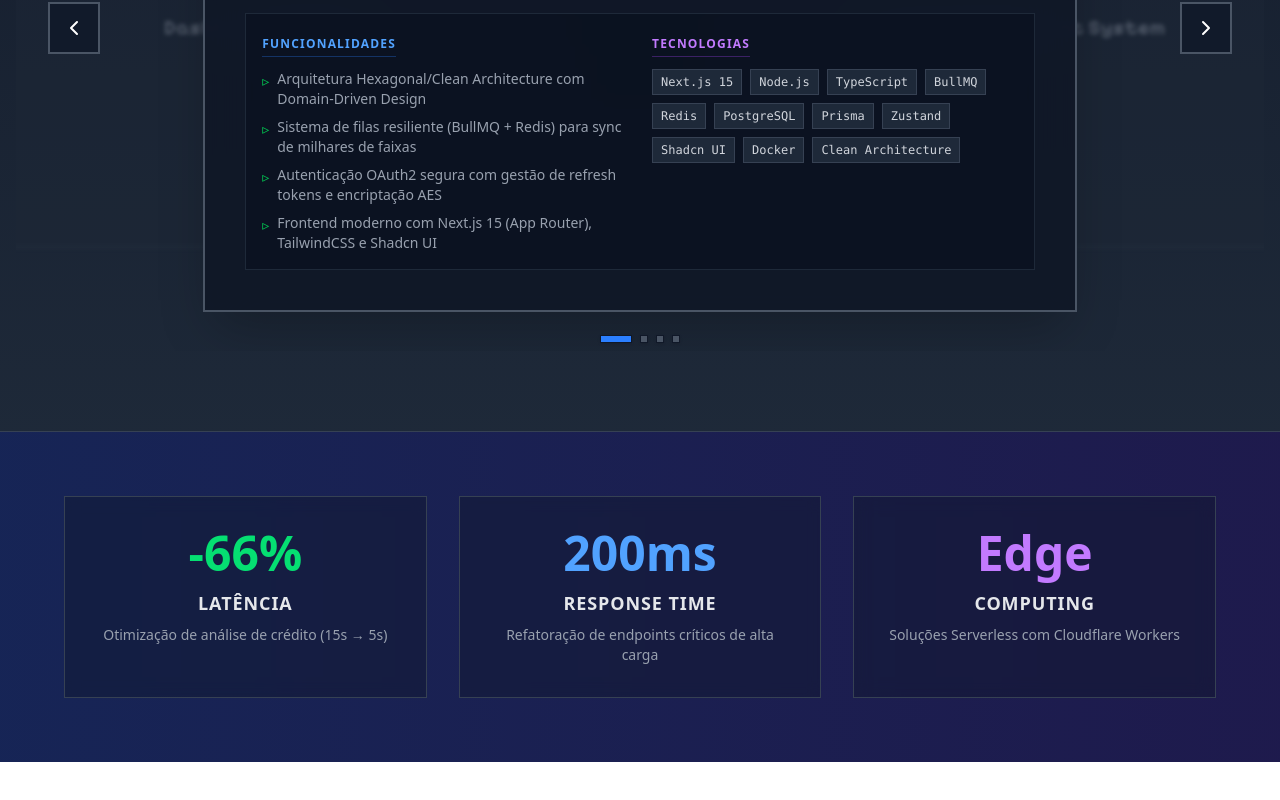
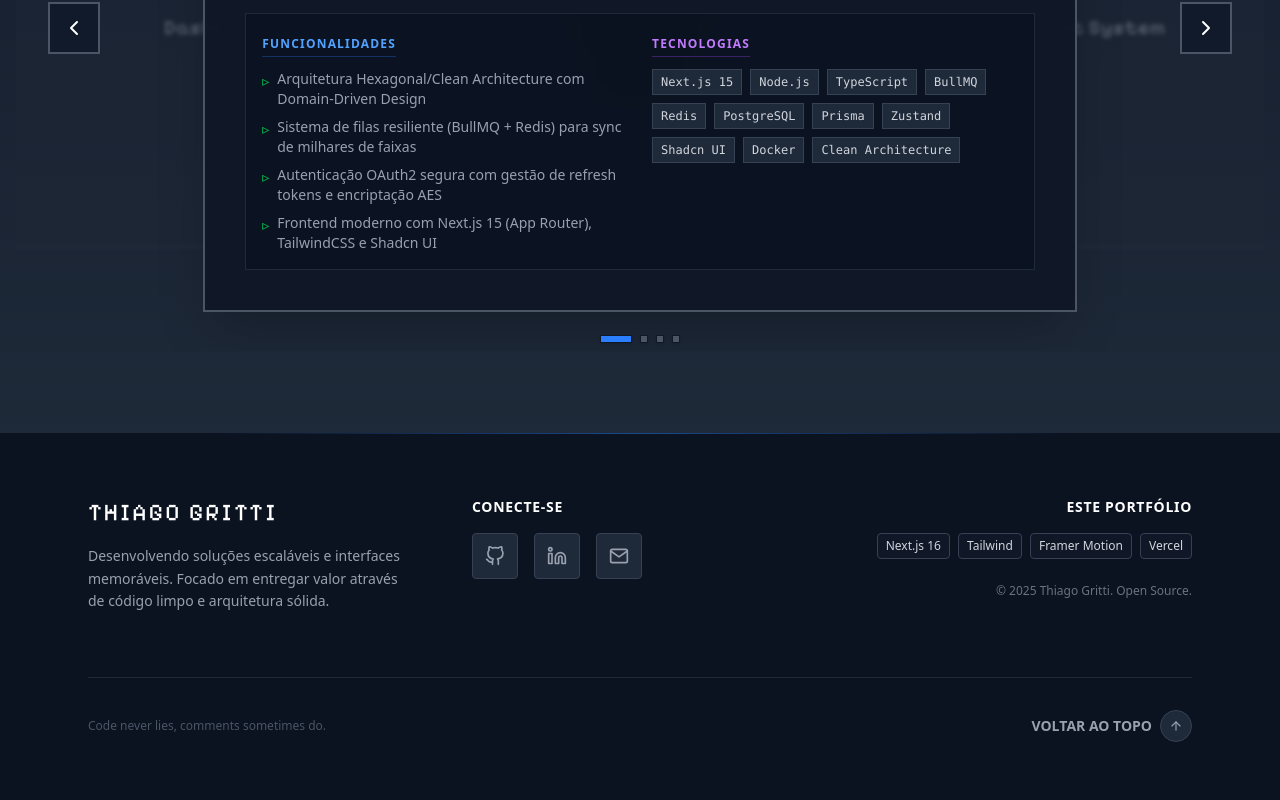
Before and after one commit to thiagoDOTjpeg/gritti.dev.br, a Next.js app: page / in a window 1280 px wide. Shown: the part 1974-2774 px from the top of the page. Before the commit the page ends 2736 px from the top, so only its background shows below. Built offline with nearby package versions, Linux system fonts and the light colour scheme.

Commit message:
feat: adição de footer

```diff
--- /dev/null
+++ b/app/components/Footer.tsx
@@ -0,0 +1,105 @@
+"use client";
+
+import { motion } from "framer-motion";
+import { FiArrowUp, FiGithub, FiLinkedin, FiMail } from "react-icons/fi";
+
+export default function Footer() {
+  const scrollToTop = () => {
+    window.scrollTo({ top: 0, behavior: "smooth" });
+  };
+
+  const currentYear = new Date().getFullYear();
+
+  return (
+    <footer className="relative bg-[#0b1220] text-gray-400 border-t-2 border-gray-800 overflow-hidden">
+      <div className="absolute top-0 left-1/2 -translate-x-1/2 w-2/3 h-px bg-linear-to-r from-transparent via-blue-500 to-transparent opacity-50" />
+
+      <div className="max-w-6xl mx-auto px-6 py-12 md:py-16">
+        <div className="grid md:grid-cols-3 gap-12 items-start">
+          <div className="space-y-4">
+            <h2 className="text-2xl text-white font-(family-name:--font-pixel) tracking-widest">
+              THIAGO GRITTI
+            </h2>
+            <p className="text-sm leading-relaxed max-w-xs">
+              Desenvolvendo soluções escaláveis e interfaces memoráveis. Focado
+              em entregar valor através de código limpo e arquitetura sólida.
+            </p>
+          </div>
+
+          <div className="space-y-4">
+            <h3 className="text-white font-bold uppercase tracking-wider text-sm">
+              Conecte-se
+            </h3>
+            <div className="flex gap-4">
+              <a
+                href="https://github.com/thiagoDOTjpeg"
+                target="_blank"
+                rel="noopener noreferrer"
+                className="p-3 bg-gray-800 hover:bg-gray-700 hover:text-white border border-gray-700 transition-all rounded-sm hover:-translate-y-1"
+                aria-label="Github"
+              >
+                <FiGithub size={20} />
+              </a>
+              <a
+                href="https://linkedin.com/in/thiago-gritti"
+                target="_blank"
+                rel="noopener noreferrer"
+                className="p-3 bg-gray-800 hover:bg-[#0077B5] hover:text-white border border-gray-700 hover:border-[#0077B5] transition-all rounded-sm hover:-translate-y-1"
+                aria-label="LinkedIn"
+              >
+                <FiLinkedin size={20} />
+              </a>
+              <a
+                href="mailto:thiago.gritti12@gmail.com"
+                className="p-3 bg-gray-800 hover:bg-emerald-600 hover:text-white border border-gray-700 hover:border-emerald-600 transition-all rounded-sm hover:-translate-y-1"
+                aria-label="Email"
+              >
+                <FiMail size={20} />
+              </a>
+            </div>
+          </div>
+
+          <div className="space-y-4 md:text-right">
+            <h3 className="text-white font-bold uppercase tracking-wider text-sm">
+              Este Portfólio
+            </h3>
+            <div className="flex flex-wrap gap-2 md:justify-end">
+              <span className="px-2 py-1 text-xs bg-gray-900 border border-gray-700 text-gray-300 rounded">
+                Next.js 16
+              </span>
+              <span className="px-2 py-1 text-xs bg-gray-900 border border-gray-700 text-gray-300 rounded">
+                Tailwind
+              </span>
+              <span className="px-2 py-1 text-xs bg-gray-900 border border-gray-700 text-gray-300 rounded">
+                Framer Motion
+              </span>
+              <span className="px-2 py-1 text-xs bg-gray-900 border border-gray-700 text-gray-300 rounded">
+                Vercel
+              </span>
+            </div>
+            <p className="text-xs text-gray-500 pt-2">
+              © {currentYear} Thiago Gritti. Open Source.
+            </p>
+          </div>
+        </div>
+
+        <div className="mt-16 pt-8 border-t border-gray-800 flex flex-col md:flex-row justify-between items-center gap-4">
+          <p className="text-xs text-gray-600 text-center md:text-left">
+            {"Code never lies, comments sometimes do."}
+          </p>
+
+          <motion.button
+            onClick={scrollToTop}
+            whileHover={{ y: -3 }}
+            className="group flex items-center gap-2 text-sm font-bold text-gray-400 hover:text-blue-400 transition-colors"
+          >
+            VOLTAR AO TOPO
+            <div className="p-2 bg-gray-800 group-hover:bg-blue-500/20 border border-gray-700 group-hover:border-blue-500 rounded-full transition-colors">
+              <FiArrowUp className="group-hover:text-blue-400" />
+            </div>
+          </motion.button>
+        </div>
+      </div>
+    </footer>
+  );
+}
--- a/app/page.tsx
+++ b/app/page.tsx
@@ -1,4 +1,5 @@
 import { FiGithub, FiLinkedin, FiMail } from "react-icons/fi";
+import Footer from "./components/Footer";
 import ParallaxSection from "./components/ParallaxSection";
 import ProjectCarousel from "./components/ProjectCarousel";
 
@@ -35,8 +36,8 @@ export default function Home() {
         "Frontend moderno com Next.js 15 (App Router), TailwindCSS e Shadcn UI",
       ],
       github: "https://github.com/thiagoDOTjpeg/harmonia",
-      demo: "https://harmonia.io",
-      highlight: "Open Source [Em Dev]", // Destaque atualizado
+      demo: "https://harmonia-io-web.vercel.app/",
+      highlight: "Open Source [Em Dev]",
       color: "from-indigo-500 to-cyan-400",
     },
     {
@@ -278,45 +279,7 @@ export default function Home() {
         </div>
       </section>
 
-      <section className="bg-linear-to-r from-blue-950 to-indigo-950 py-16 px-8 border-t border-gray-700">
-        <div className="max-w-6xl mx-auto grid md:grid-cols-3 gap-8 text-center">
-          <div className="bg-gray-900/40 p-8 backdrop-blur-sm border border-gray-700 hover:border-blue-500 transition-colors group">
-            <div className="text-4xl md:text-5xl font-bold text-green-400 mb-3 group-hover:scale-110 transition-transform">
-              -66%
-            </div>
-            <div className="text-gray-200 font-bold text-lg uppercase tracking-wider">
-              Latência
-            </div>
-            <div className="text-sm text-gray-400 mt-2">
-              Otimização de análise de crédito (15s → 5s)
-            </div>
-          </div>
-
-          <div className="bg-gray-900/40 p-8 backdrop-blur-sm border border-gray-700 hover:border-blue-500 transition-colors group">
-            <div className="text-4xl md:text-5xl font-bold text-blue-400 mb-3 group-hover:scale-110 transition-transform">
-              200ms
-            </div>
-            <div className="text-gray-200 font-bold text-lg uppercase tracking-wider">
-              Response Time
-            </div>
-            <div className="text-sm text-gray-400 mt-2">
-              Refatoração de endpoints críticos de alta carga
-            </div>
-          </div>
-
-          <div className="bg-gray-900/40 p-8 backdrop-blur-sm border border-gray-700 hover:border-blue-500 transition-colors group">
-            <div className="text-4xl md:text-5xl font-bold text-purple-400 mb-3 group-hover:scale-110 transition-transform">
-              Edge
-            </div>
-            <div className="text-gray-200 font-bold text-lg uppercase tracking-wider">
-              Computing
-            </div>
-            <div className="text-sm text-gray-400 mt-2">
-              Soluções Serverless com Cloudflare Workers
-            </div>
-          </div>
-        </div>
-      </section>
+      <Footer />
     </main>
   );
 }
```
